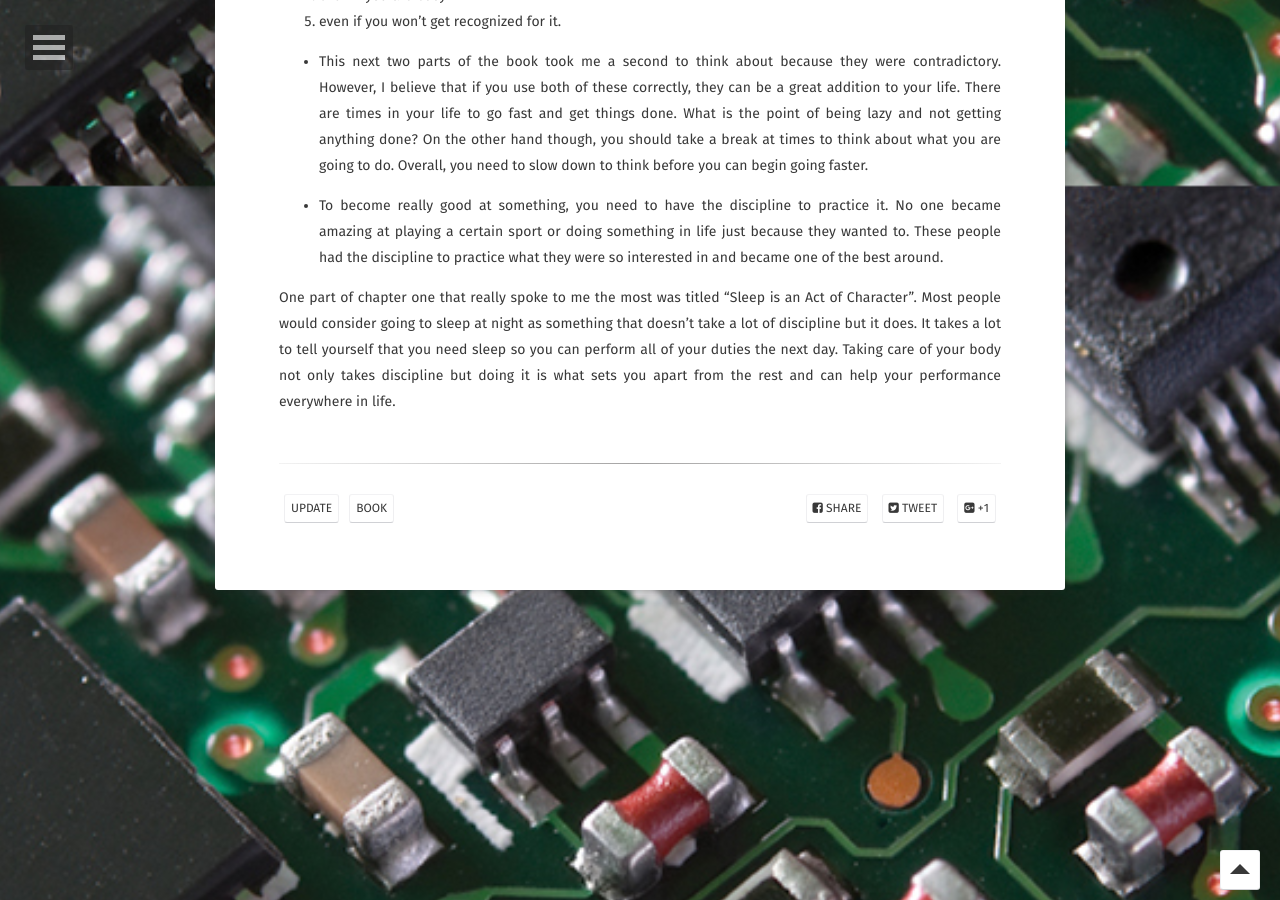
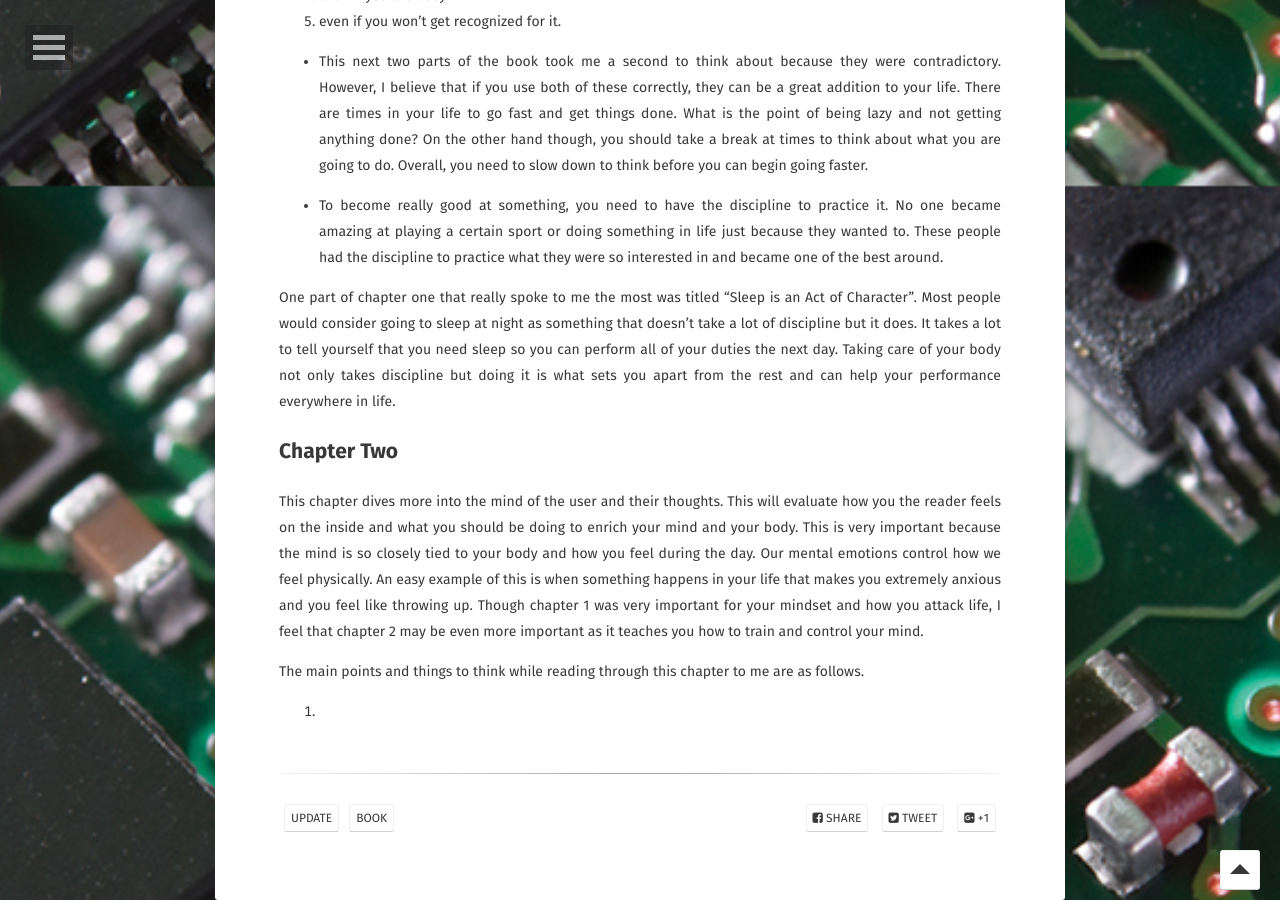
Before and after one commit to Markay12/MarkInfo-Projects, a Jekyll site: the page built from _posts/2022-11-15-disciplinedestiny.md, in a window 1280 px wide and 900 px high, scrolled down 1614 px. Built offline with Jekyll 4.4.1, drawn with Linux system fonts in a browser that asks for light colours; some web fonts are replaced.

Commit message:
chapter 2 introduction

```diff
--- a/_posts/2022-11-15-disciplinedestiny.md
+++ b/_posts/2022-11-15-disciplinedestiny.md
@@ -42,3 +42,13 @@ This chapter taught me many things which I will summarize below:
 -   To become really good at something, you need to have the discipline to practice it. No one became amazing at playing a certain sport or doing something in life just because they wanted to. These people had the discipline to practice what they were so interested in and became one of the best around.
 
 One part of chapter one that really spoke to me the most was titled "Sleep is an Act of Character". Most people would consider going to sleep at night as something that doesn't take a lot of discipline but it does. It takes a lot to tell yourself that you need sleep so you can perform all of your duties the next day. Taking care of your body not only takes discipline but doing it is what sets you apart from the rest and can help your performance everywhere in life.
+
+
+## Chapter Two
+
+This chapter dives more into the mind of the user and their thoughts. This will evaluate how you the reader feels on the inside and what you should be doing to enrich your mind and your body.
+This is very important because the mind is so closely tied to your body and how you feel during the day. Our mental emotions control how we feel physically. An easy example of this is when something happens in your life that makes you extremely anxious and you feel like throwing up. Though chapter 1 was very important for your mindset and how you attack life, I feel that chapter 2 may be even more important as it teaches you how to train and control your mind.
+
+The main points and things to think while reading through this chapter to me are as follows.
+
+1.
```
